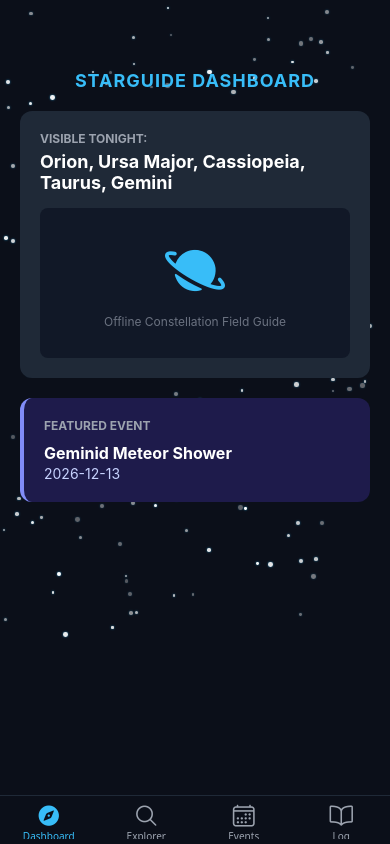
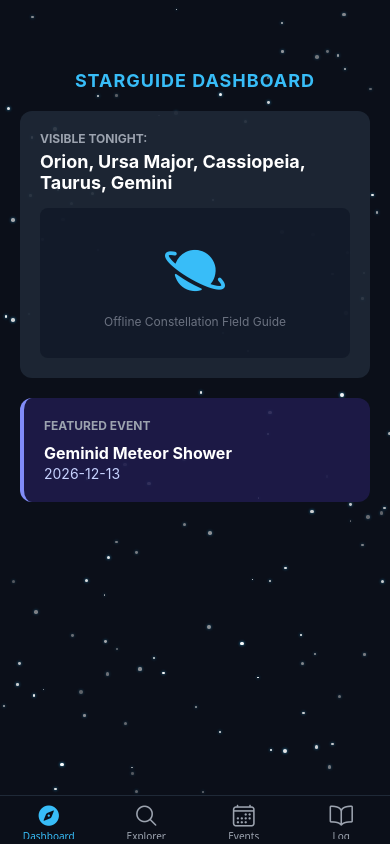
Before and after one commit to Dilshan454/starguide, a React Native app in the folder StarGuide/: screen /Dashboard in a window 390 px wide. Built offline with nearby package versions, Linux system fonts and the light colour scheme.

Commit message:
star watermark positioning and update background transparency across screens

```diff
--- a/StarGuide/src/components/StarWatermark.jsx
+++ b/StarGuide/src/components/StarWatermark.jsx
@@ -1,18 +1,21 @@
-import React from 'react';
+import React, { useMemo } from 'react';
 import { View, StyleSheet, Dimensions } from 'react-native';
 
 const { width, height } = Dimensions.get('window');
 
 export default function StarWatermark() {
 
-  const starsCount = 150;
-  const stars = Array.from({ length: starsCount }).map((_, index) => ({
-    id: index,
-    top: Math.random() * (height * 0.75),
-    left: Math.random() * (width - 20),
-    size: Math.random() * 3 + 2,
-    opacity: Math.random() * 0.7 + 0.3,
-  }));
+  const stars = useMemo(() => {
+    const starsCount = 120;
+    return Array.from({ length: starsCount }).map((_, index) => ({
+      id: index,
+
+      top: Math.random() * height,
+      left: Math.random() * width,
+      size: Math.random() * 2.5 + 1.5,
+      opacity: Math.random() * 0.7 + 0.3,
+    }));
+  }, []);
 
   return (
     <View style={styles.watermarkContainer} pointerEvents="none">
@@ -40,14 +43,18 @@ const styles = StyleSheet.create({
   watermarkContainer: {
     ...StyleSheet.absoluteFillObject,
     zIndex: 0,
+    elevation: 0,
     overflow: 'hidden',
   },
   star: {
     position: 'absolute',
     backgroundColor: '#FFFFFF',
+
     shadowColor: '#38BDF8',
     shadowOffset: { width: 0, height: 0 },
-    shadowOpacity: 0.8,
-    shadowRadius: 2,
+    shadowOpacity: 0.9,
+    shadowRadius: 3,
+
+    elevation: 2,
   },
 });
--- a/StarGuide/src/screens/DashboardScreen.jsx
+++ b/StarGuide/src/screens/DashboardScreen.jsx
@@ -12,8 +12,10 @@ export default function DashboardScreen() {
 
       <StarWatermark />
 
-
-      <ScrollView contentContainerStyle={styles.scrollContent} style={styles.scrollView}>
+      <ScrollView
+        contentContainerStyle={styles.scrollContent}
+        style={styles.scrollView}
+      >
         <View style={styles.header}>
           <Text style={styles.headerTitle}>STARGUIDE DASHBOARD</Text>
         </View>
@@ -48,7 +50,8 @@ const styles = StyleSheet.create({
   },
   scrollView: {
     flex: 1,
-    zIndex: 1
+    zIndex: 1,
+    backgroundColor: 'transparent',
   },
   scrollContent: {
     padding: 20,
@@ -56,12 +59,31 @@ const styles = StyleSheet.create({
   },
   header: { marginTop: 50, marginBottom: 20, alignItems: 'center' },
   headerTitle: { color: '#38BDF8', fontSize: 18, fontWeight: 'bold', letterSpacing: 1 },
-  card: { backgroundColor: '#1F2937', borderRadius: 12, padding: 20, marginBottom: 20 },
+
+
+  card: {
+    backgroundColor: 'rgba(31, 41, 55, 0.9)',
+    borderRadius: 12,
+    padding: 20,
+    marginBottom: 20
+  },
   cardLabel: { color: '#9CA3AF', fontSize: 12, fontWeight: 'bold', marginBottom: 5 },
   visibleText: { color: '#FFF', fontSize: 18, fontWeight: 'bold', marginBottom: 15 },
-  skyVisualBox: { height: 150, backgroundColor: '#111827', borderRadius: 8, justifyContent: 'center', alignItems: 'center' },
+  skyVisualBox: {
+    height: 150,
+    backgroundColor: 'rgba(17, 24, 39, 0.8)',
+    borderRadius: 8,
+    justifyContent: 'center',
+    alignItems: 'center'
+  },
   subSkyText: { color: '#6B7280', fontSize: 12, marginTop: 10 },
-  eventCard: { backgroundColor: '#1E1B4B', borderRadius: 12, padding: 20, borderLeftWidth: 4, borderLeftColor: '#818CF8' },
+  eventCard: {
+    backgroundColor: 'rgba(30, 27, 75, 0.9)',
+    borderRadius: 12,
+    padding: 20,
+    borderLeftWidth: 4,
+    borderLeftColor: '#818CF8'
+  },
   eventTitle: { color: '#FFF', fontSize: 16, fontWeight: 'bold', marginTop: 5 },
   eventDate: { color: '#C7D2FE', fontSize: 14, marginTop: 2 }
 });
```
